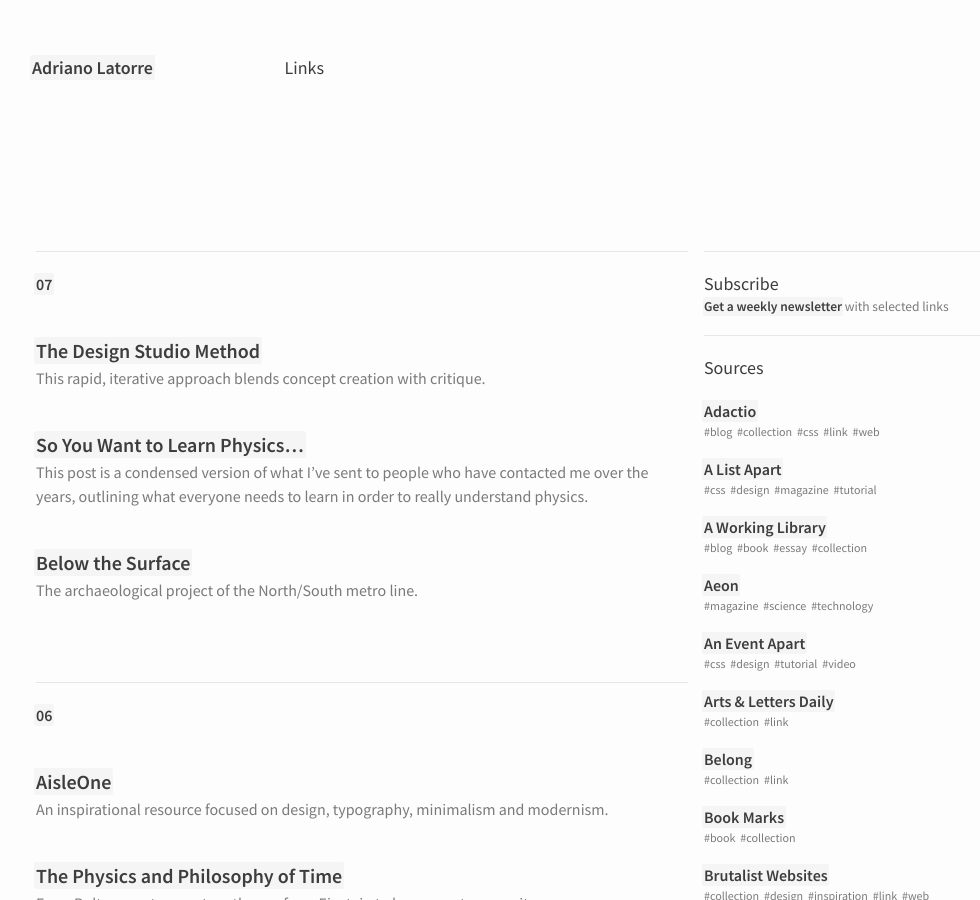
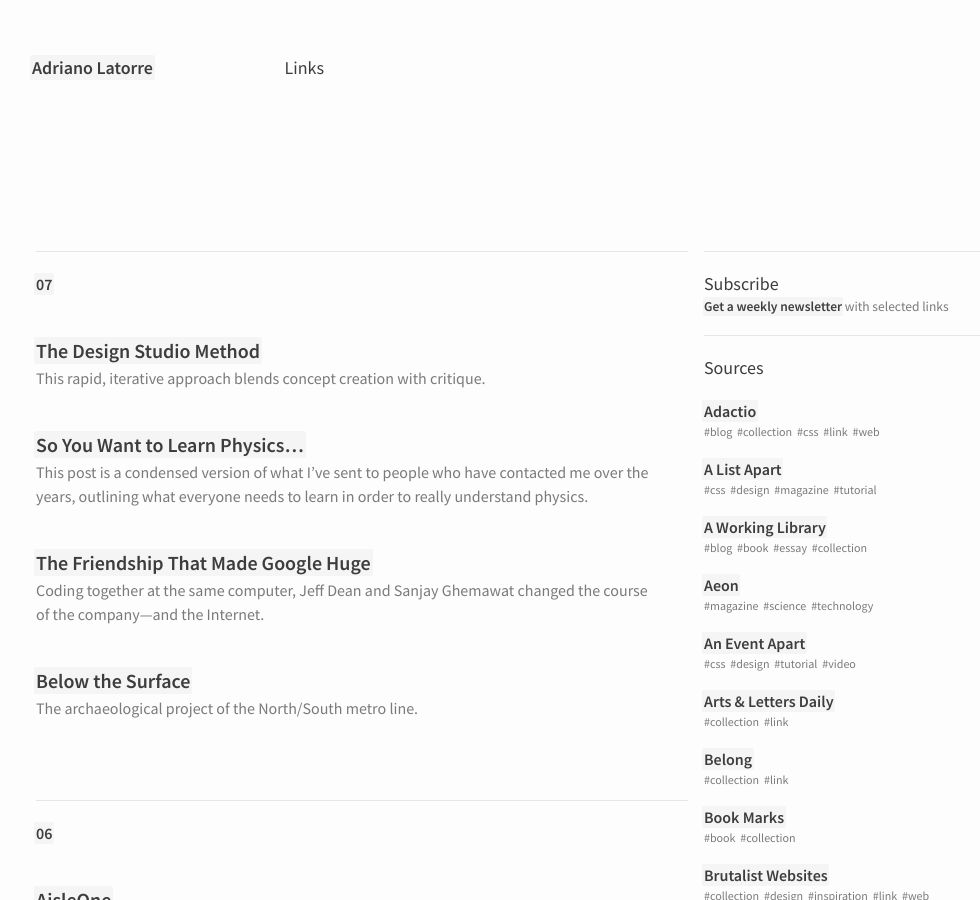
Before and after one commit to AdrianoLatorre/adriano.latorre.info, a Jekyll site: the page built from _links/18.md, in a window 1280 px wide and 900 px high. Shown: the whole window, without its empty margins (112-1092 px from the left). Built offline with Jekyll 4.4.1, drawn with Linux system fonts in a browser that asks for light colours.

Commit message:
Update 18.md

```diff
--- a/_links/18.md
+++ b/_links/18.md
@@ -12,6 +12,9 @@ year: 18
 
 [So You Want to Learn Physics…](https://www.susanjfowler.com/blog/2016/8/13/so-you-want-to-learn-physics)
 : This post is a condensed version of what I've sent to people who have contacted me over the years, outlining what everyone needs to learn in order to really understand physics.
+
+[The Friendship That Made Google Huge](https://www.newyorker.com/magazine/2018/12/10/the-friendship-that-made-google-huge)
+: Coding together at the same computer, Jeff Dean and Sanjay Ghemawat changed the course of the company—and the Internet.
 
 [Below the Surface](https://belowthesurface.amsterdam/)
 : The archaeological project of the North/South metro line.
```
